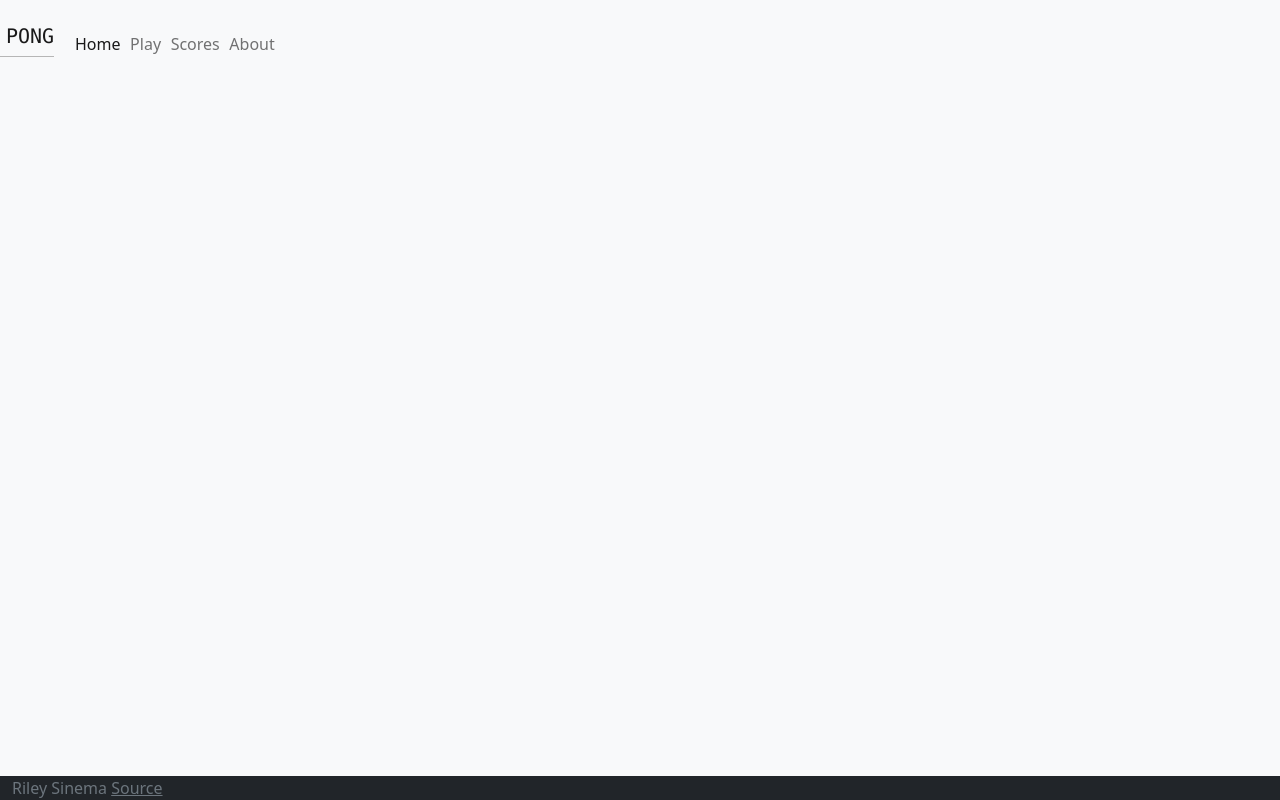
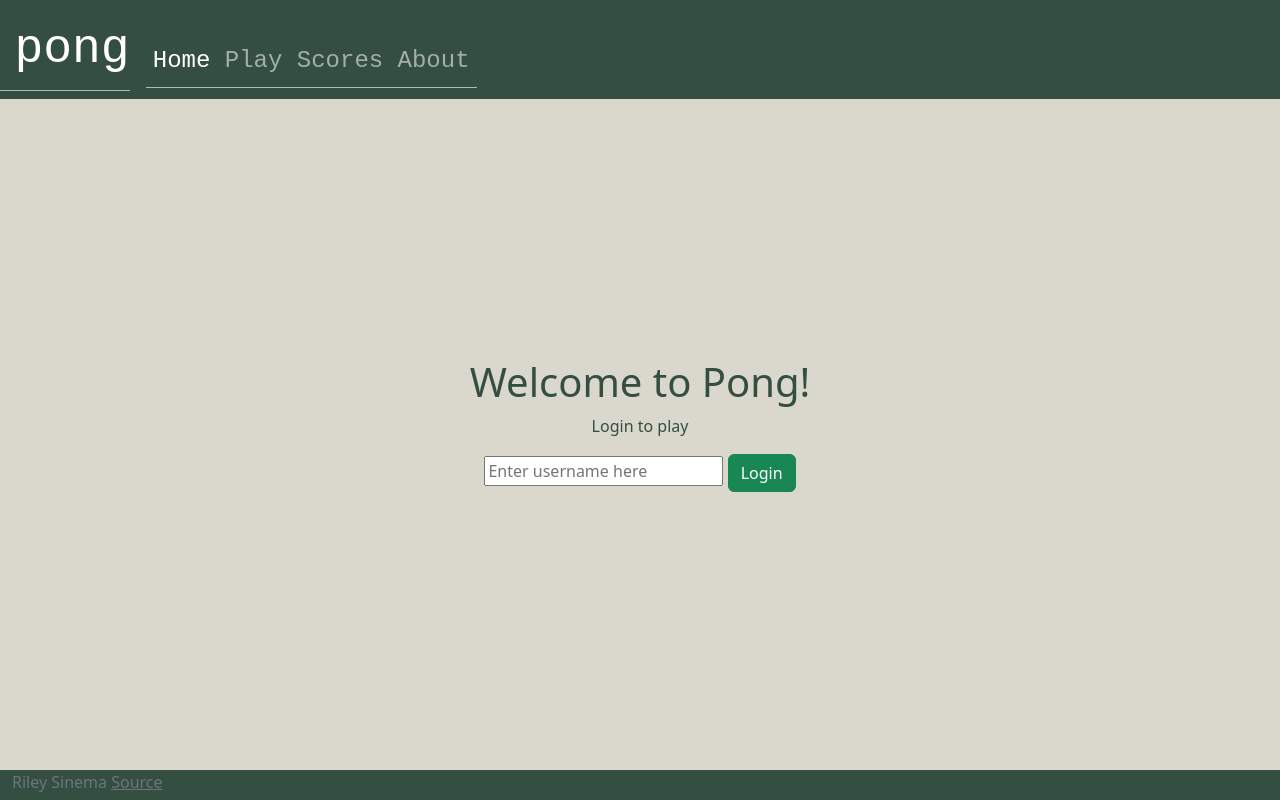
Before and after one commit to rsinema/startup, a plain HTML site: page index.html in a window 1280 px wide. Drawn offline with nearby package versions, Linux system fonts and the light colour scheme.

Commit message:
changed the styling on index.html and main.css

```diff
--- a/index.html
+++ b/index.html
@@ -14,10 +14,12 @@
         />
     </head>
 
+    <!-- https://coolors.co/palette/dad7cd-a3b18a-588157-3a5a40-344e41 color pallete link-->
+
     <body class="bg-light text-light">
         <header class="container-fluid">
-            <nav class="navbar fixed-top navbar-primary">
-                <a  class="navbar-brand font-monospace" href="#">PONG</a>
+            <nav class="navbar fixed-top navbar-dark" style="background-color: #344E41;">
+                <a id="nav_title" class="navbar-brand" href="#">pong</a>
                 <menu class="navbar-nav">
                     <li class="nav-item">
                         <a class="nav-link active" href="index.html">Home</a>
@@ -34,9 +36,20 @@
                 </menu>
             </nav>
         </header>
-    </body>
 
-    <footer class="bg-dark text-dark text-muted fixed-bottom">
+
+        <main class="container-fluid" style="background-color: #DAD7CD;">
+            <div id="Login_div" class="container-fluid">
+                <h1>Welcome to Pong!</h1>
+                <p>Login to play</p>
+                <form method="get" action="play.html">
+                    <input type="text" id="username" placeholder="Enter username here" />
+                    <button type="submit" class="btn btn-success">Login</button>
+                </form>
+            </div>
+        </main>
+
+        <footer class="text-dark text-muted" style="background-color: #344E41;">
             <div class="container-fluid">
                 <span class="text-reset">Riley Sinema</span>
                 <a
@@ -46,4 +59,5 @@
                 </a>
             </div>
         </footer>
+    </body>
 </html>
--- a/main.css
+++ b/main.css
@@ -6,6 +6,7 @@ body {
 
 header {
     flex: 0 80px;
+    font-size: 150%;
 }
 
 main {
@@ -14,6 +15,12 @@ main {
     flex-direction: column;
     align-items: center;
     justify-content: space-around;
+    color: #344E41;
+}
+
+#Login_div {
+    margin: 100px;
+    text-align: center;
 }
 
 footer {
@@ -23,7 +30,6 @@ footer {
 menu {
     flex: 1;
     display: flex;
-    /*  overwrite Bootstrap so the menu does not wrap */
     flex-direction: row !important;
     list-style: none;
 }
@@ -31,8 +37,15 @@ menu {
 .navbar-brand {
     padding-left: 0.3em;
     border-bottom: solid rgb(182, 182, 182) thin;
+    font-family: monospace;
+}
+
+#nav_title {
+    font-size: 200%;
 }
 
 menu .nav-item {
     padding: 0 0.3em;
+    border-bottom: solid rgb(182, 182, 182) thin;
+    font-family: monospace;
 }
```
Lines whose indentation alone changed are shown as unchanged.
